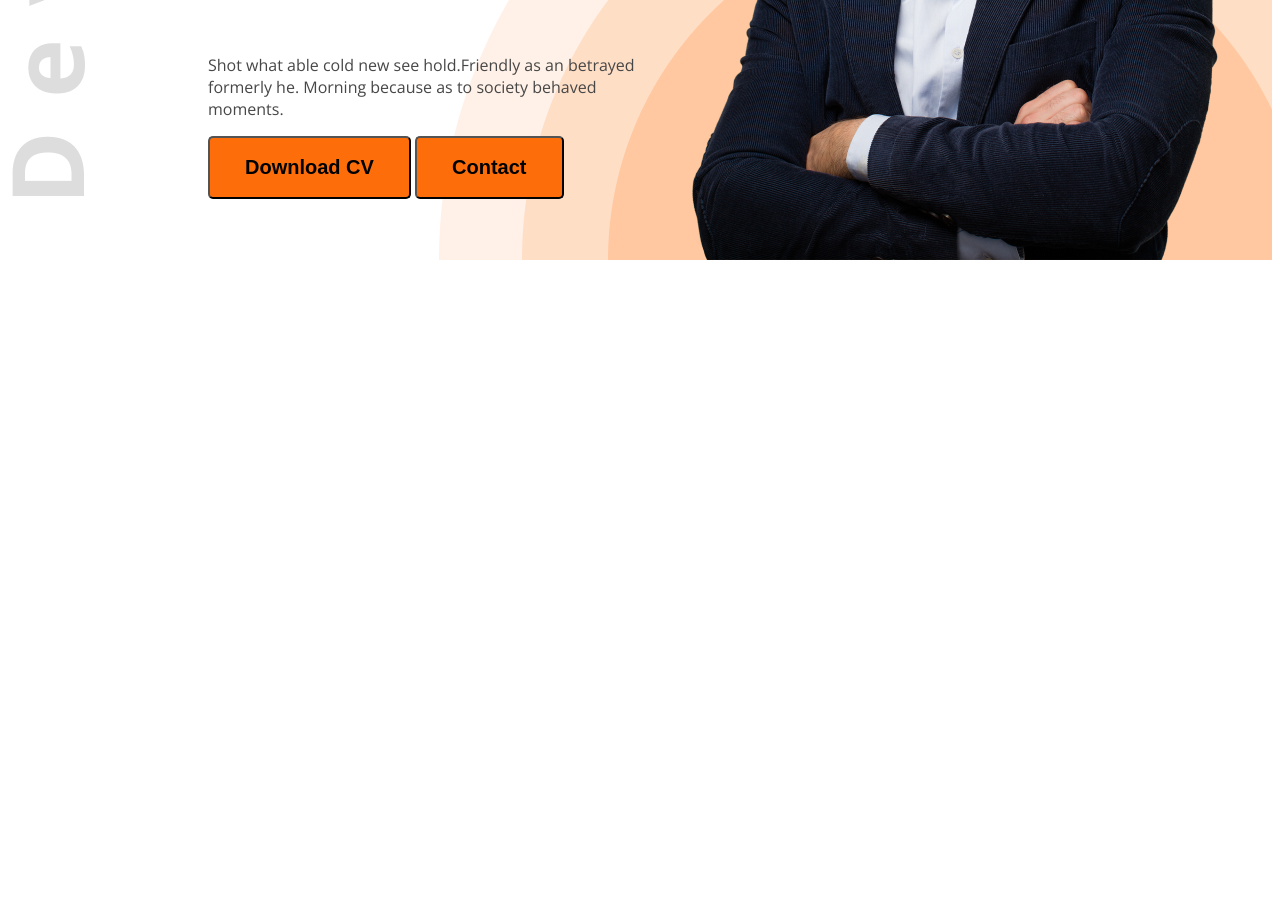
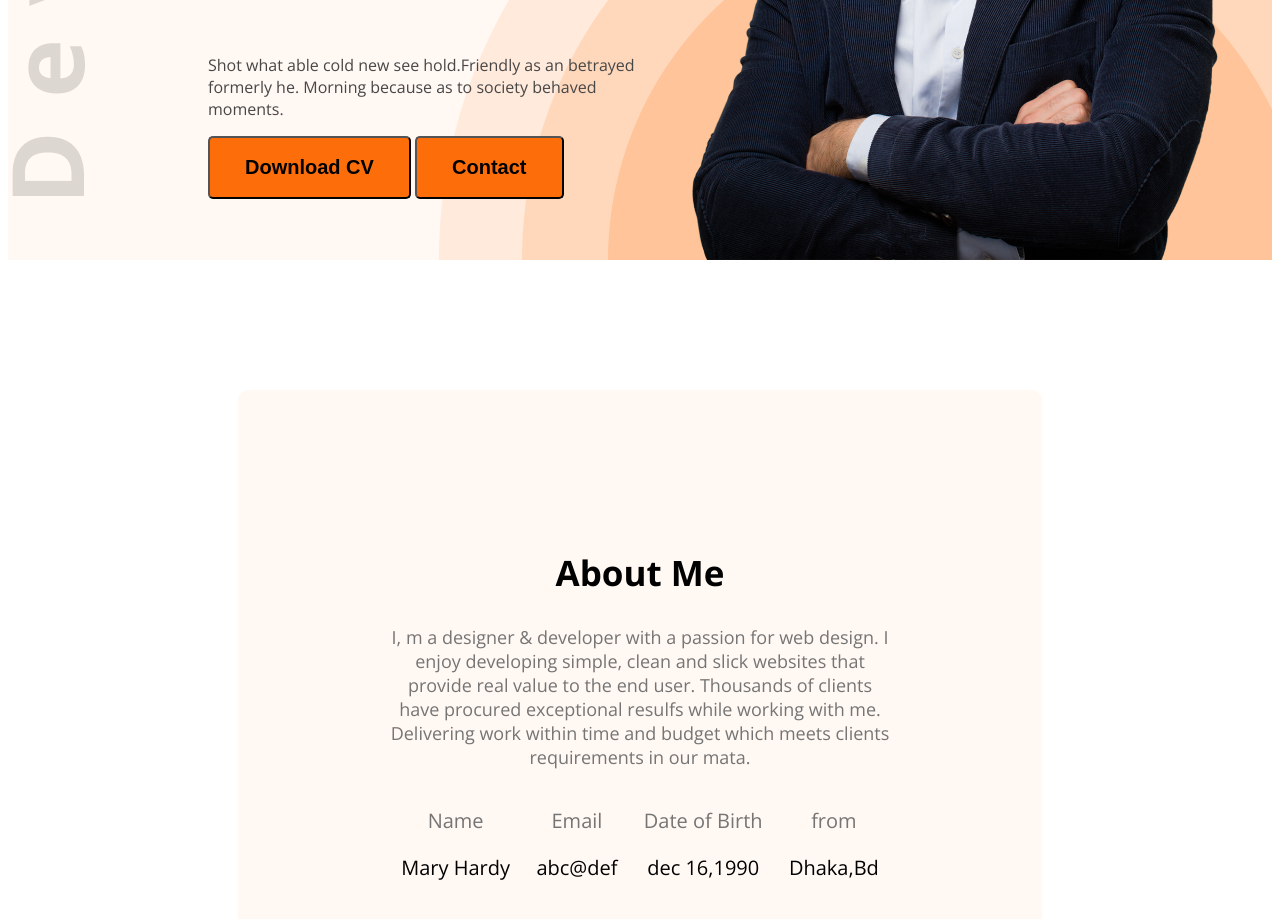
Before and after one commit to talha555666/web-dev-porttfolio, a plain HTML site: page index.html in a window 1280 px wide. Shown: the part 575-1494 px from the top of the page. Before the commit the page ends 843 px from the top, so only its background shows below. Drawn offline with nearby package versions, Linux system fonts and the light colour scheme.

Commit message:
add the about page

```diff
--- a/index.html
+++ b/index.html
@@ -12,7 +12,7 @@
     <link rel="stylesheet" href="/style/style.css">
 </head>
 <body class="open-sans-normal ">
-    <header class="header">
+    <header class="header bg">
         <nav class="nav">
             <h3 class="nav-title">Ma<span class="nav-span">r</span>y</h3>
             <ul>
@@ -33,8 +33,27 @@
         </div>
     </header>
     <main>
-<section>
-
+<section class="about bg">
+    <h1 class="section-head">About Me</h1>
+    <p class="darck-3">I, m a designer & developer with a passion for web design. I enjoy developing simple, clean and slick websites that provide real value to the end user. Thousands of clients have procured exceptional resulfs while working with me. Delivering work within time and budget which meets clients requirements in our mata.</p>
+    <div class="about-items">
+        <div>
+            <p class="item-title darck-3">Name</p>
+            <p class="item-des">Mary Hardy</p>
+        </div>
+        <div>
+            <p class="item-title darck-3">Email</p>
+            <p class="item-des">abc@def</p>
+        </div>
+        <div>
+            <p class="item-title darck-3">Date of Birth</p>
+            <p class="item-des">dec 16,1990</p>
+        </div>
+        <div>
+            <p class="item-title darck-3">from</p>
+            <p class="item-des">Dhaka,Bd</p>
+        </div>
+    </div>
 </section>
     </main>
     <footer>
--- a/style/style.css
+++ b/style/style.css
@@ -50,6 +50,24 @@ nav li a{
     background-repeat: no-repeat;
     background-position: top left, bottom right;
 }
+/* ///section style ..  */
+.about{
+border-radius: 10px;
+margin: 130px 230px;
+padding: 130px 150px;
+text-align: center;
+
+}
+/* // main style,,, */
+main{
+
+}
+
+
+/* ///background color style .. */
+.bg{
+    background-color:#FFF8F3;
+}
 
 /* /// banner style . /// */
 .banner{
@@ -66,3 +84,24 @@ nav li a{
 font-weight: bold;
 font-size: 85px;
 }
+
+/* /// about page style .. */
+
+.section-head{
+    font-weight: bold;
+    font-size: 35px;
+}
+.darck-3{
+    color:#757575 ;
+    font-size: 18px;
+}
+.item-title{
+font-size: 20px;
+}
+.item-des{
+font-size: 20px;
+}
+.about-items{
+    display: flex;
+    justify-content: space-around;
+}
```
